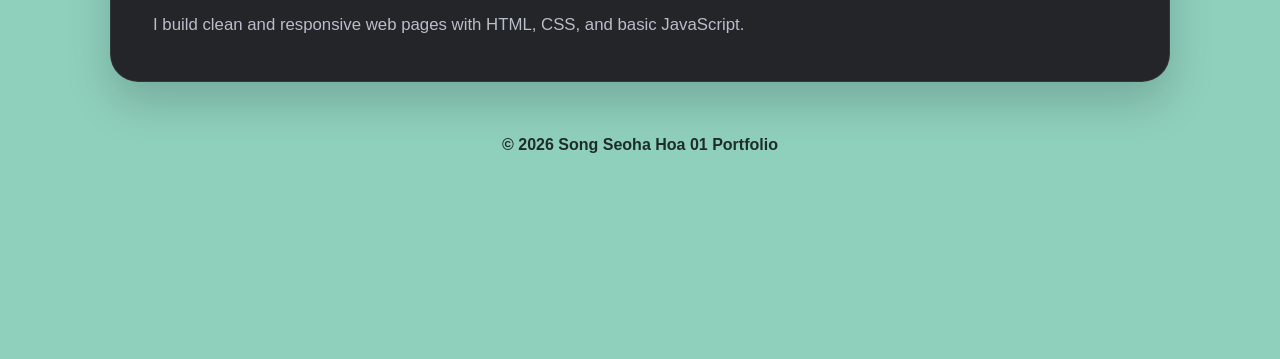
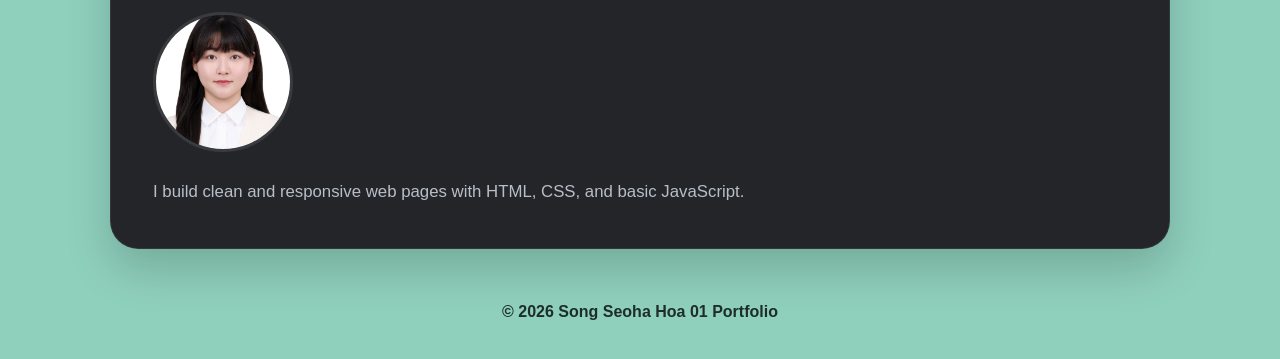
Before and after one commit to seoha376/portfolio-site, a plain HTML site: page index.html in a window 1280 px wide. Shown: the part 277-636 px from the top of the page. Drawn offline with Linux system fonts and the light colour scheme.

Commit message:
add profile photo

```diff
--- a/css/style.css
+++ b/css/style.css
@@ -113,6 +113,14 @@ body {
     font-size: 1.05rem;
 }
 
+.profile-img {
+    width: 140px;
+    height: 140px;
+    border-radius: 50%;
+    object-fit: cover;
+    margin-bottom: 20px;
+    border: 3px solid rgba(255,255,255,0.1);
+}
 
 
 
--- a/index.html
+++ b/index.html
@@ -24,6 +24,7 @@
         <section class="hero-card">
             <p class="eyebrow">Web Programming Student</p>
             <h2>Hello, I’m Song Seoha.</h2>
+            <img src="images/profile.jpg" alt="profile" class="profile-img">
             <p class="hero-text">
                 I build clean and responsive web pages with HTML, CSS, and basic JavaScript.
             </p>
```
Also changed, not shown: images/profile.jpg (added).
